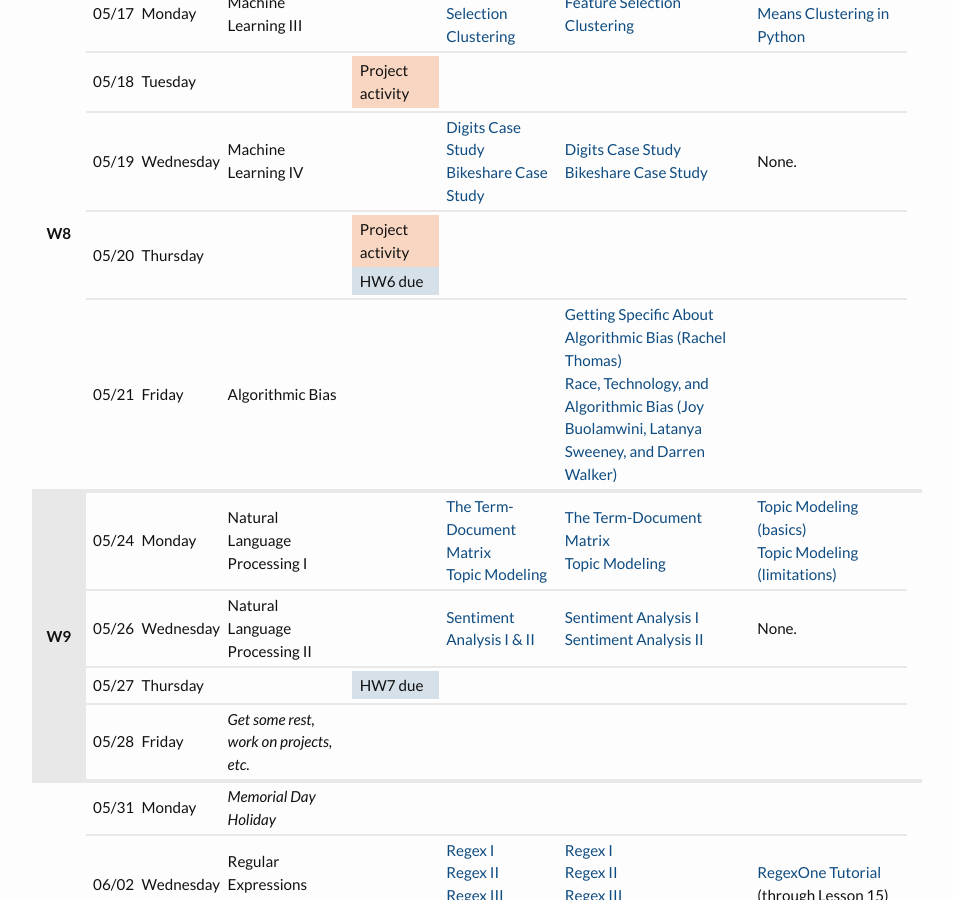
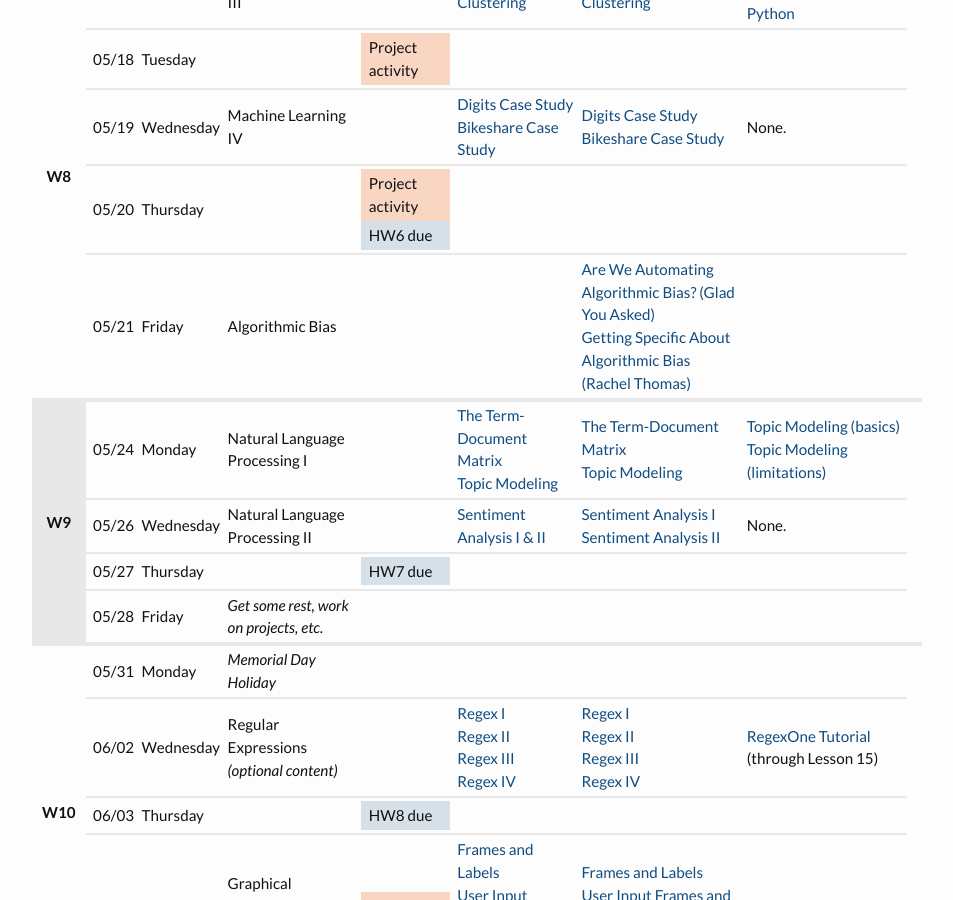
Before and after one commit to PhilChodrow/PIC16A, a Jekyll site: the page built from schedule.md, in a window 1280 px wide and 900 px high, scrolled down 2036 px. Shown: the whole window, without its empty margins (163-1116 px from the left). Built offline with Jekyll 4.4.1, drawn with Linux system fonts in a browser that asks for light colours; nearby versions of some CDN libraries.

Commit message:
Update schedule.md

```diff
--- a/schedule.md
+++ b/schedule.md
@@ -830,12 +830,12 @@
             <td></td>
             <td></td>
             <td>
+                <a href="https://youtu.be/Ok5sKLXqynQ">
+                    Are We Automating Algorithmic Bias? (Glad You Asked)
+                </a>
+                <br>
                 <a href="https://youtu.be/S-6YGPrmtYc">
                     Getting Specific About Algorithmic Bias (Rachel Thomas)
-                </a>
-                <br>
-                <a href="https://youtu.be/Y6fUc5_whX8">
-                    Race, Technology, and Algorithmic Bias (Joy Buolamwini, Latanya Sweeney, and Darren Walker)
                 </a>
             </td>
             <td></td>
```
